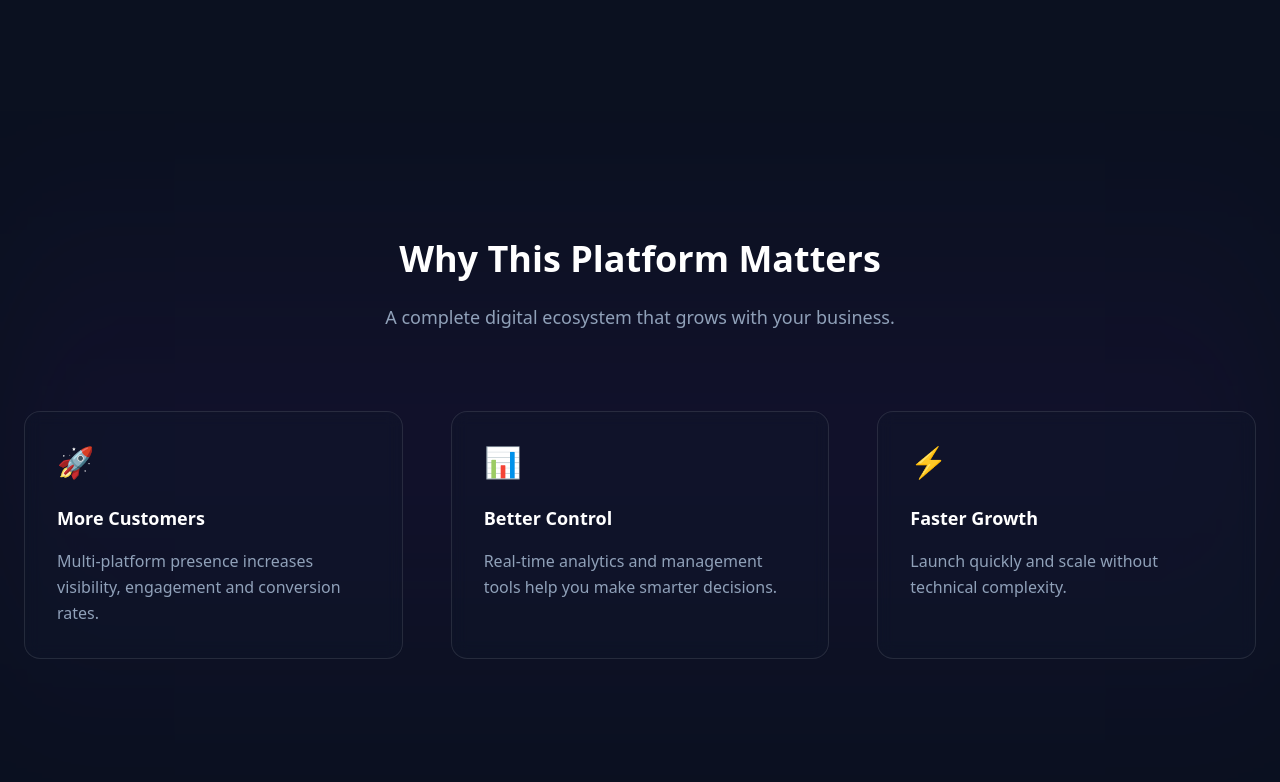
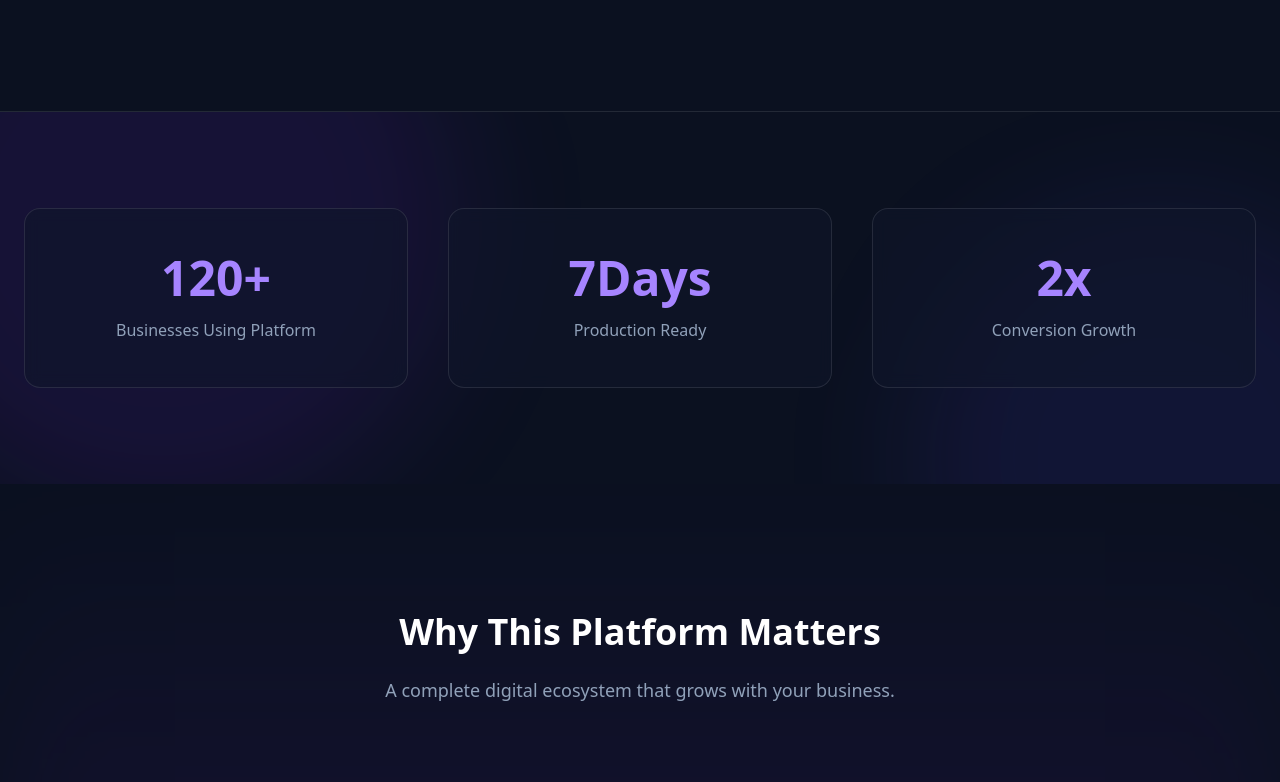
Before and after one commit to khachikzahalyan/Giftify, a Next.js app: page / in a window 1280 px wide. Shown: the part 1078-1860 px from the top of the page. Built offline with nearby package versions, Linux system fonts and the light colour scheme.

Commit message:
Add new feauters

```diff
--- a/app/(marketing)/layout.tsx
+++ b/app/(marketing)/layout.tsx
@@ -2,6 +2,7 @@ import Footer, {
   FooterContent,
 } from "@/components/layout/Footer";
 import Navbar from "@/components/layout/Navbar";
+import PageTransition from "@/components/animations/PageTransition";
 
 const footerData: FooterContent = {
   copyrightText: `© ${new Date().getFullYear()} Giftify Platform. All rights reserved.`,
@@ -15,7 +16,11 @@ export default function MarketingLayout({
   return (
     <>
       <Navbar />
-      <main>{children}</main>
+
+      <PageTransition>
+        <main>{children}</main>
+      </PageTransition>
+
       <Footer content={footerData} />
     </>
   );
--- a/app/(marketing)/page.tsx
+++ b/app/(marketing)/page.tsx
@@ -1,8 +1,30 @@
 import Hero from "@/components/marketing/Hero";
 import Features from "@/components/marketing/Features";
 import WhySection from "@/components/marketing/WhySection";
+import Metrics from "@/components/marketing/Metrics";
 
 export default function HomePage() {
+  const metricsData = [
+  {
+    id: "1",
+    value: 120,
+    suffix: "+",
+    label: "Businesses Using Platform",
+  },
+  {
+    id: "2",
+    value: 7,
+    suffix: " Days",
+    label: "Production Ready",
+  },
+  {
+    id: "3",
+    value: 2,
+    suffix: "x",
+    label: "Conversion Growth",
+  },
+];
+
   const heroData = {
     titleLine1: "Complete Digital",
     titleHighlight: "Business Platform",
@@ -53,6 +75,7 @@ export default function HomePage() {
         subtitle={featuresData.subtitle}
         items={featuresData.items}
       />
+      <Metrics items={metricsData} />
 
       <WhySection />
     </>
--- a/app/globals.css
+++ b/app/globals.css
@@ -4,3 +4,22 @@ html, body {
   background-color: #0b1120;
   color: white;
 }
+@keyframes floatSlow {
+  0% { transform: translateY(0px) translateX(0px); }
+  50% { transform: translateY(-40px) translateX(30px); }
+  100% { transform: translateY(0px) translateX(0px); }
+}
+
+@keyframes floatSlower {
+  0% { transform: translateY(0px) translateX(0px); }
+  50% { transform: translateY(50px) translateX(-40px); }
+  100% { transform: translateY(0px) translateX(0px); }
+}
+
+.animate-float-slow {
+  animation: floatSlow 18s ease-in-out infinite;
+}
+
+.animate-float-slower {
+  animation: floatSlower 25s ease-in-out infinite;
+}
--- /dev/null
+++ b/components/animations/PageTransition.tsx
@@ -0,0 +1,26 @@
+"use client";
+
+import { motion, AnimatePresence } from "framer-motion";
+import { usePathname } from "next/navigation";
+
+export default function PageTransition({
+  children,
+}: {
+  children: React.ReactNode;
+}) {
+  const pathname = usePathname();
+
+  return (
+    <AnimatePresence mode="wait">
+      <motion.div
+        key={pathname}
+        transition={{
+          duration: 0.4,
+          ease: "easeInOut",
+        }}
+      >
+        {children}
+      </motion.div>
+    </AnimatePresence>
+  );
+}
--- /dev/null
+++ b/components/marketing/Metrics.tsx
@@ -0,0 +1,99 @@
+"use client";
+
+import { useEffect, useRef, useState } from "react";
+import Container from "../ui/Container";
+import Reveal from "../animations/Reveal";
+
+type Metric = {
+  id: string;
+  value: number;
+  suffix?: string;
+  label: string;
+};
+
+type MetricsProps = {
+  items: Metric[];
+};
+
+function CountUp({ value }: { value: number }) {
+  const [count, setCount] = useState(0);
+  const [started, setStarted] = useState(false);
+  const ref = useRef<HTMLDivElement | null>(null);
+
+  useEffect(() => {
+    const observer = new IntersectionObserver(
+      ([entry]) => {
+        if (entry.isIntersecting) {
+          setStarted(true);
+          observer.disconnect();
+        }
+      },
+      { threshold: 0.4 }
+    );
+
+    if (ref.current) observer.observe(ref.current);
+
+    return () => observer.disconnect();
+  }, []);
+
+  useEffect(() => {
+    if (!started) return;
+
+    let start = 0;
+    const duration = 2000;
+    const increment = value / (duration / 16);
+
+    const timer = setInterval(() => {
+      start += increment;
+
+      if (start >= value) {
+        setCount(value);
+        clearInterval(timer);
+      } else {
+        setCount(Math.floor(start));
+      }
+    }, 16);
+
+    return () => clearInterval(timer);
+  }, [started, value]);
+
+  return <div ref={ref}>{count}</div>;
+}
+
+export default function Metrics({ items }: MetricsProps) {
+  return (
+    <section className="relative py-24 border-t border-white/10 overflow-hidden">
+
+      {/* Animated subtle background */}
+      <div className="absolute inset-0 pointer-events-none">
+        <div className="absolute w-[600px] h-[600px] bg-violet-600/10 rounded-full blur-3xl animate-float-slow -top-40 -left-40" />
+        <div className="absolute w-[500px] h-[500px] bg-indigo-600/10 rounded-full blur-3xl animate-float-slower bottom-[-200px] right-[-150px]" />
+      </div>
+
+      <Container className="relative">
+
+        <div className="grid grid-cols-1 sm:grid-cols-2 lg:grid-cols-3 gap-10 text-center">
+
+          {items.map((item, index) => (
+            <Reveal key={item.id} delay={index * 0.15}>
+              <div className="relative flex flex-col items-center justify-center p-10 rounded-2xl bg-slate-900/60 backdrop-blur border border-white/10 hover:border-violet-500/40 transition duration-300 min-h-[180px]">
+
+                <div className="text-4xl md:text-5xl font-bold text-violet-400 mb-4 flex items-center">
+                  <CountUp value={item.value} />
+                  {item.suffix}
+                </div>
+
+                <div className="text-slate-400 text-sm md:text-base">
+                  {item.label}
+                </div>
+
+              </div>
+            </Reveal>
+          ))}
+
+        </div>
+
+      </Container>
+    </section>
+  );
+}
```
